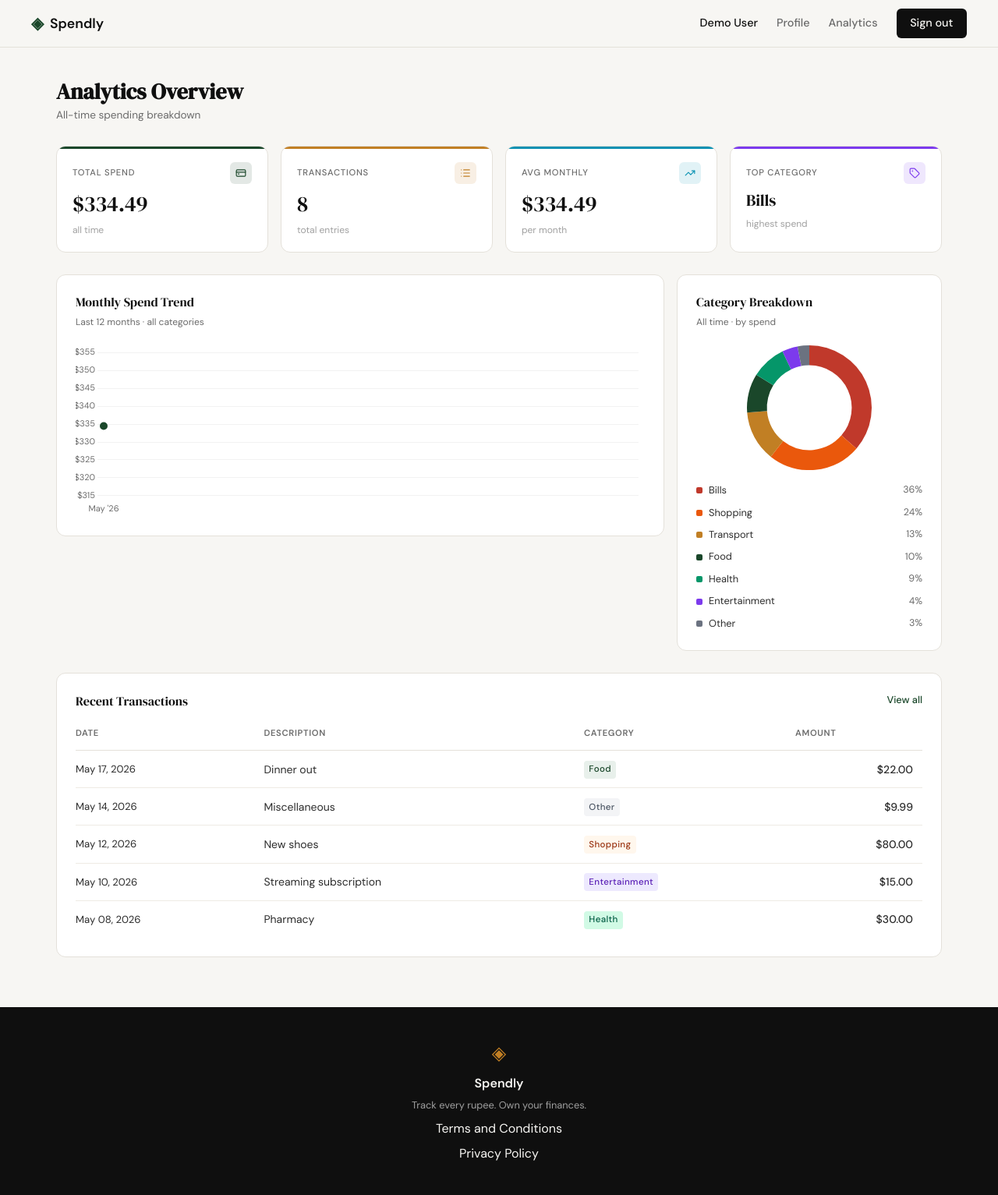
After one commit to arpitsahu28/spendtracker, a Flask app: page /analytics in a window 1280 px wide. The commit adds this page. Shown: the whole page at 78% size. Run offline with Flask 3, Linux system fonts and the light colour scheme; a user stored in the database is signed in; data comes from the database, SQL or seed files in the repository; both versions use the stored data as it was after the commit.

Commit message:
add detailed analytics

```diff
--- a/app.py
+++ b/app.py
@@ -6,6 +6,7 @@ from werkzeug.security import check_password_hash
 from database.db import (
     get_db, init_db, seed_db, create_user, get_user_by_email,
     get_user_by_id, get_expense_stats, get_expenses_by_user, get_category_breakdown,
+    get_monthly_spend,
 )
 
 app = Flask(__name__)
@@ -141,6 +142,34 @@ def profile():
     )
 
 
+@app.route("/analytics")
+def analytics():
+    if not session.get("user_id"):
+        return redirect(url_for("login"))
+
+    from datetime import datetime
+    user_id = session["user_id"]
+
+    stats = get_expense_stats(user_id)
+    categories = get_category_breakdown(user_id)
+    transactions = get_expenses_by_user(user_id)[:5]
+
+    monthly_raw = get_monthly_spend(user_id)
+    monthly_labels = [datetime.strptime(m["month"], "%Y-%m").strftime("%b '%y") for m in monthly_raw]
+    monthly_data = [m["total"] for m in monthly_raw]
+    avg_monthly = round(sum(monthly_data) / len(monthly_data), 2) if monthly_data else 0
+
+    return render_template(
+        "analytics.html",
+        stats=stats,
+        categories=categories,
+        transactions=transactions,
+        monthly_labels=monthly_labels,
+        monthly_data=monthly_data,
+        avg_monthly=f"${avg_monthly:.2f}",
+    )
+
+
 @app.route("/expenses/add")
 def add_expense():
     return "Add expense — coming in Step 7"
--- /dev/null
+++ b/static/css/analytics.css
@@ -0,0 +1,292 @@
+/* ------------------------------------------------------------------ */
+/* Analytics page                                                       */
+/* ------------------------------------------------------------------ */
+
+.anl-page {
+    max-width: var(--max-width);
+    margin: 0 auto;
+    padding: 2.5rem 2rem 4rem;
+    display: flex;
+    flex-direction: column;
+    gap: 1.75rem;
+}
+
+/* Header */
+.anl-header {
+    display: flex;
+    align-items: center;
+    justify-content: space-between;
+}
+
+.anl-title {
+    font-family: var(--font-display);
+    font-size: 1.75rem;
+    color: var(--ink);
+    margin: 0;
+    line-height: 1.15;
+}
+
+.anl-sub {
+    font-size: 0.85rem;
+    color: var(--ink-muted);
+    margin: 0.25rem 0 0;
+}
+
+/* KPI grid */
+.anl-kpi-grid {
+    display: grid;
+    grid-template-columns: repeat(4, 1fr);
+    gap: 1rem;
+}
+
+.anl-kpi {
+    background: var(--paper-card);
+    border: 1px solid var(--border);
+    border-radius: var(--radius-md);
+    padding: 1.25rem 1.25rem 1.1rem;
+    position: relative;
+    overflow: hidden;
+    display: flex;
+    flex-direction: column;
+    gap: 0.6rem;
+}
+
+.anl-kpi-bar {
+    position: absolute;
+    top: 0;
+    left: 0;
+    right: 0;
+    height: 3px;
+    background: var(--kpi-color);
+}
+
+.anl-kpi-top {
+    display: flex;
+    align-items: center;
+    justify-content: space-between;
+}
+
+.anl-kpi-label {
+    font-size: 0.7rem;
+    color: var(--ink-muted);
+    letter-spacing: 0.07em;
+    text-transform: uppercase;
+    font-weight: 500;
+}
+
+.anl-kpi-icon {
+    width: 28px;
+    height: 28px;
+    border-radius: var(--radius-sm);
+    background: color-mix(in srgb, var(--kpi-color) 12%, transparent);
+    display: flex;
+    align-items: center;
+    justify-content: center;
+    color: var(--kpi-color);
+}
+
+.anl-kpi-icon i,
+.anl-kpi-icon svg {
+    width: 14px;
+    height: 14px;
+    stroke: var(--kpi-color);
+}
+
+.anl-kpi-value {
+    font-family: var(--font-display);
+    font-size: 1.75rem;
+    color: var(--ink);
+    line-height: 1.1;
+    letter-spacing: -0.01em;
+}
+
+.anl-kpi-value--sm {
+    font-size: 1.3rem;
+}
+
+.anl-kpi-meta {
+    font-size: 0.75rem;
+    color: var(--ink-faint);
+}
+
+/* Shared card */
+.anl-card {
+    background: var(--paper-card);
+    border: 1px solid var(--border);
+    border-radius: var(--radius-md);
+    padding: 1.4rem 1.5rem 1.5rem;
+}
+
+.anl-card-head {
+    display: flex;
+    align-items: flex-start;
+    justify-content: space-between;
+    margin-bottom: 1.25rem;
+}
+
+.anl-card-title {
+    font-family: var(--font-display);
+    font-size: 1rem;
+    color: var(--ink);
+    margin: 0;
+    font-weight: 400;
+}
+
+.anl-card-sub {
+    font-size: 0.75rem;
+    color: var(--ink-muted);
+    margin: 0.2rem 0 0;
+}
+
+.anl-view-all {
+    font-size: 0.8rem;
+    color: var(--accent);
+    text-decoration: none;
+    font-weight: 500;
+    white-space: nowrap;
+    margin-top: 0.1rem;
+}
+
+.anl-view-all:hover {
+    text-decoration: underline;
+}
+
+/* Charts row */
+.anl-charts-row {
+    display: grid;
+    grid-template-columns: 1fr 340px;
+    gap: 1rem;
+    align-items: start;
+}
+
+.anl-chart-wrap {
+    height: 220px;
+    position: relative;
+}
+
+/* Donut */
+.anl-donut-wrap {
+    height: 160px;
+    position: relative;
+    margin-bottom: 1rem;
+}
+
+.anl-donut-legend {
+    display: flex;
+    flex-direction: column;
+    gap: 0.5rem;
+}
+
+.anl-legend-row {
+    display: flex;
+    align-items: center;
+    gap: 0.5rem;
+}
+
+.anl-legend-dot {
+    width: 8px;
+    height: 8px;
+    border-radius: 2px;
+    flex-shrink: 0;
+}
+
+.anl-legend-name {
+    font-size: 0.8rem;
+    color: var(--ink-soft);
+    flex: 1;
+}
+
+.anl-legend-pct {
+    font-size: 0.78rem;
+    color: var(--ink-muted);
+    font-variant-numeric: tabular-nums;
+}
+
+/* Legend dot colors — matching badge palette */
+.anl-dot--food          { background: #1a472a; }
+.anl-dot--transport     { background: #c17f24; }
+.anl-dot--bills         { background: #c0392b; }
+.anl-dot--health        { background: #059669; }
+.anl-dot--entertainment { background: #7c3aed; }
+.anl-dot--shopping      { background: #ea580c; }
+.anl-dot--other         { background: #6b7280; }
+
+/* Transactions table */
+.anl-table-wrap {
+    overflow-x: auto;
+    -webkit-overflow-scrolling: touch;
+}
+
+.anl-table {
+    width: 100%;
+    border-collapse: collapse;
+    font-size: 0.875rem;
+}
+
+.anl-table th {
+    text-align: left;
+    font-size: 0.7rem;
+    font-weight: 600;
+    letter-spacing: 0.06em;
+    text-transform: uppercase;
+    color: var(--ink-muted);
+    padding: 0 0.75rem 0.75rem 0;
+    border-bottom: 1px solid var(--border);
+}
+
+.anl-table td {
+    padding: 0.7rem 0.75rem 0.7rem 0;
+    border-bottom: 1px solid var(--border-soft);
+    color: var(--ink-soft);
+    vertical-align: middle;
+}
+
+.anl-table tbody tr:last-child td {
+    border-bottom: none;
+}
+
+.anl-table tbody tr:hover td {
+    background: var(--paper-warm);
+}
+
+.col-right  { text-align: right; }
+.col-date   { color: var(--ink-muted); font-size: 0.82rem; white-space: nowrap; }
+.col-amount { font-variant-numeric: tabular-nums; font-weight: 500; color: var(--ink); }
+
+.anl-empty {
+    text-align: center;
+    color: var(--ink-faint);
+    padding: 2rem 0;
+    font-size: 0.875rem;
+}
+
+/* Category badges — reuse from profile */
+.badge {
+    display: inline-block;
+    padding: 0.2em 0.55em;
+    border-radius: 4px;
+    font-size: 0.72rem;
+    font-weight: 500;
+    letter-spacing: 0.03em;
+    text-transform: capitalize;
+}
+
+.badge--food          { background: #e8f0eb; color: #1a472a; }
+.badge--transport     { background: #fdf3e3; color: #8b5a1a; }
+.badge--bills         { background: #fdecea; color: #a93226; }
+.badge--health        { background: #d1fae5; color: #065f46; }
+.badge--entertainment { background: #ede9fe; color: #5b21b6; }
+.badge--shopping      { background: #fff7ed; color: #9a3412; }
+.badge--other         { background: #f3f4f6; color: #4b5563; }
+
+/* Responsive */
+@media (max-width: 900px) {
+    .anl-kpi-grid   { grid-template-columns: repeat(2, 1fr); }
+    .anl-charts-row { grid-template-columns: 1fr; }
+}
+
+@media (max-width: 540px) {
+    .anl-page     { padding: 1.5rem 1rem 3rem; }
+    .anl-kpi-grid { grid-template-columns: 1fr 1fr; gap: 0.75rem; }
+    .anl-title    { font-size: 1.4rem; }
+}
--- /dev/null
+++ b/templates/analytics.html
@@ -0,0 +1,247 @@
+{% extends "base.html" %}
+{% block title %}Analytics — Spendly{% endblock %}
+
+{% block head %}
+<link rel="stylesheet" href="{{ url_for('static', filename='css/analytics.css') }}">
+<script src="https://unpkg.com/lucide@latest"></script>
+<script src="https://cdn.jsdelivr.net/npm/chart.js@4"></script>
+{% endblock %}
+
+{% block content %}
+<div class="anl-page">
+
+    <!-- Page header -->
+    <div class="anl-header">
+        <div>
+            <h1 class="anl-title">Analytics Overview</h1>
+            <p class="anl-sub">All-time spending breakdown</p>
+        </div>
+    </div>
+
+    <!-- KPI cards -->
+    <div class="anl-kpi-grid">
+
+        <div class="anl-kpi" style="--kpi-color: #1a472a">
+            <div class="anl-kpi-bar"></div>
+            <div class="anl-kpi-top">
+                <span class="anl-kpi-label">Total Spend</span>
+                <div class="anl-kpi-icon"><i data-lucide="credit-card"></i></div>
+            </div>
+            <div class="anl-kpi-value">{{ stats.total_spent }}</div>
+            <div class="anl-kpi-meta">all time</div>
+        </div>
+
+        <div class="anl-kpi" style="--kpi-color: #c17f24">
+            <div class="anl-kpi-bar"></div>
+            <div class="anl-kpi-top">
+                <span class="anl-kpi-label">Transactions</span>
+                <div class="anl-kpi-icon"><i data-lucide="list"></i></div>
+            </div>
+            <div class="anl-kpi-value">{{ stats.transaction_count }}</div>
+            <div class="anl-kpi-meta">total entries</div>
+        </div>
+
+        <div class="anl-kpi" style="--kpi-color: #0891b2">
+            <div class="anl-kpi-bar"></div>
+            <div class="anl-kpi-top">
+                <span class="anl-kpi-label">Avg Monthly</span>
+                <div class="anl-kpi-icon"><i data-lucide="trending-up"></i></div>
+            </div>
+            <div class="anl-kpi-value">{{ avg_monthly }}</div>
+            <div class="anl-kpi-meta">per month</div>
+        </div>
+
+        <div class="anl-kpi" style="--kpi-color: #7c3aed">
+            <div class="anl-kpi-bar"></div>
+            <div class="anl-kpi-top">
+                <span class="anl-kpi-label">Top Category</span>
+                <div class="anl-kpi-icon"><i data-lucide="tag"></i></div>
+            </div>
+            <div class="anl-kpi-value anl-kpi-value--sm">{{ stats.top_category }}</div>
+            <div class="anl-kpi-meta">highest spend</div>
+        </div>
+
+    </div>
+
+    <!-- Charts row -->
+    <div class="anl-charts-row">
+
+        <!-- Spend trend -->
+        <div class="anl-card anl-trend-card">
+            <div class="anl-card-head">
+                <div>
+                    <h2 class="anl-card-title">Monthly Spend Trend</h2>
+                    <p class="anl-card-sub">Last 12 months · all categories</p>
+                </div>
+            </div>
+            <div class="anl-chart-wrap">
+                <canvas id="trend-chart"></canvas>
+            </div>
+        </div>
+
+        <!-- Category donut -->
+        <div class="anl-card anl-donut-card">
+            <div class="anl-card-head">
+                <div>
+                    <h2 class="anl-card-title">Category Breakdown</h2>
+                    <p class="anl-card-sub">All time · by spend</p>
+                </div>
+            </div>
+            <div class="anl-donut-wrap">
+                <canvas id="donut-chart"></canvas>
+            </div>
+            <div class="anl-donut-legend">
+                {% for cat in categories %}
+                <div class="anl-legend-row">
+                    <div class="anl-legend-dot anl-dot--{{ cat.name | lower }}"></div>
+                    <span class="anl-legend-name">{{ cat.name }}</span>
+                    <span class="anl-legend-pct">{{ cat.percent }}%</span>
+                </div>
+                {% endfor %}
+            </div>
+        </div>
+
+    </div>
+
+    <!-- Recent transactions -->
+    <div class="anl-card anl-tx-card">
+        <div class="anl-card-head">
+            <h2 class="anl-card-title">Recent Transactions</h2>
+            <a href="{{ url_for('profile') }}" class="anl-view-all">View all</a>
+        </div>
+        <div class="anl-table-wrap">
+            <table class="anl-table">
+                <thead>
+                    <tr>
+                        <th>Date</th>
+                        <th>Description</th>
+                        <th>Category</th>
+                        <th class="col-right">Amount</th>
+                    </tr>
+                </thead>
+                <tbody>
+                    {% for tx in transactions %}
+                    <tr>
+                        <td class="col-date">{{ tx.date }}</td>
+                        <td>{{ tx.description or '—' }}</td>
+                        <td><span class="badge badge--{{ tx.category | lower }}">{{ tx.category }}</span></td>
+                        <td class="col-right col-amount">{{ tx.amount }}</td>
+                    </tr>
+                    {% else %}
+                    <tr>
+                        <td colspan="4" class="anl-empty">No transactions yet.</td>
+                    </tr>
+                    {% endfor %}
+                </tbody>
+            </table>
+        </div>
+    </div>
+
+</div>
+{% endblock %}
+
+{% block scripts %}
+<script>lucide.createIcons();</script>
+<script>
+(function () {
+    const monthlyLabels = {{ monthly_labels | tojson }};
+    const monthlyData   = {{ monthly_data | tojson }};
+    const catLabels     = {{ categories | map(attribute='name') | list | tojson }};
+    const catPercents   = {{ categories | map(attribute='percent') | list | tojson }};
+
+    const CAT_COLORS = {
+        'food':          '#1a472a',
+        'transport':     '#c17f24',
+        'bills':         '#c0392b',
+        'health':        '#059669',
+        'entertainment': '#7c3aed',
+        'shopping':      '#ea580c',
+        'other':         '#6b7280',
+    };
+    function catColor(name) {
+        return CAT_COLORS[name.toLowerCase()] || '#a0a0a0';
+    }
+
+    // Spend trend chart
+    const trendCtx = document.getElementById('trend-chart');
+    if (trendCtx && monthlyData.length) {
+        new Chart(trendCtx, {
+            type: 'line',
+            data: {
+                labels: monthlyLabels,
+                datasets: [{
+                    label: 'Monthly Spend',
+                    data: monthlyData,
+                    borderColor: '#1a472a',
+                    backgroundColor: 'rgba(26, 71, 42, 0.07)',
+                    borderWidth: 2,
+                    fill: true,
+                    tension: 0.4,
+                    pointBackgroundColor: '#1a472a',
+                    pointRadius: 4,
+                    pointHoverRadius: 6,
+                }]
+            },
+            options: {
+                responsive: true,
+                maintainAspectRatio: false,
+                plugins: {
+                    legend: { display: false },
+                    tooltip: {
+                        callbacks: {
+                            label: ctx => ' $' + ctx.parsed.y.toLocaleString(undefined, { minimumFractionDigits: 2 })
+                        }
+                    }
+                },
+                scales: {
+                    x: {
+                        grid: { display: false },
+                        ticks: { font: { family: 'DM Sans', size: 11 }, color: '#6b6b6b' },
+                        border: { display: false }
+                    },
+                    y: {
+                        grid: { color: 'rgba(0,0,0,0.05)', drawBorder: false },
+                        ticks: {
+                            font: { family: 'DM Sans', size: 11 },
+                            color: '#6b6b6b',
+                            callback: v => '$' + v.toLocaleString()
+                        },
+                        border: { display: false }
+                    }
+                }
+            }
+        });
+    }
+
+    // Category donut chart
+    const donutCtx = document.getElementById('donut-chart');
+    if (donutCtx && catLabels.length) {
+        new Chart(donutCtx, {
+            type: 'doughnut',
+            data: {
+                labels: catLabels,
+                datasets: [{
+                    data: catPercents,
+                    backgroundColor: catLabels.map(catColor),
+                    borderWidth: 0,
+                    hoverOffset: 6,
+                }]
+            },
+            options: {
+                responsive: true,
+                maintainAspectRatio: false,
+                plugins: {
+                    legend: { display: false },
+                    tooltip: {
+                        callbacks: {
+                            label: ctx => ' ' + ctx.label + ': ' + ctx.parsed + '%'
+                        }
+                    }
+                },
+                cutout: '68%',
+            }
+        });
+    }
+})();
+</script>
+{% endblock %}
--- a/templates/base.html
+++ b/templates/base.html
@@ -21,6 +21,8 @@
             <div class="nav-links">
                 {% if session.get('user_id') %}
                     <span class="nav-username">{{ session['user_name'] }}</span>
+                    <a href="{{ url_for('profile') }}">Profile</a>
+                    <a href="{{ url_for('analytics') }}">Analytics</a>
                     <a href="{{ url_for('logout') }}" class="nav-cta">Sign out</a>
                 {% else %}
                     <a href="{{ url_for('login') }}">Sign in</a>
```
Also changed, not shown: database/db.py (+13 -0 lines), spendly.db.
